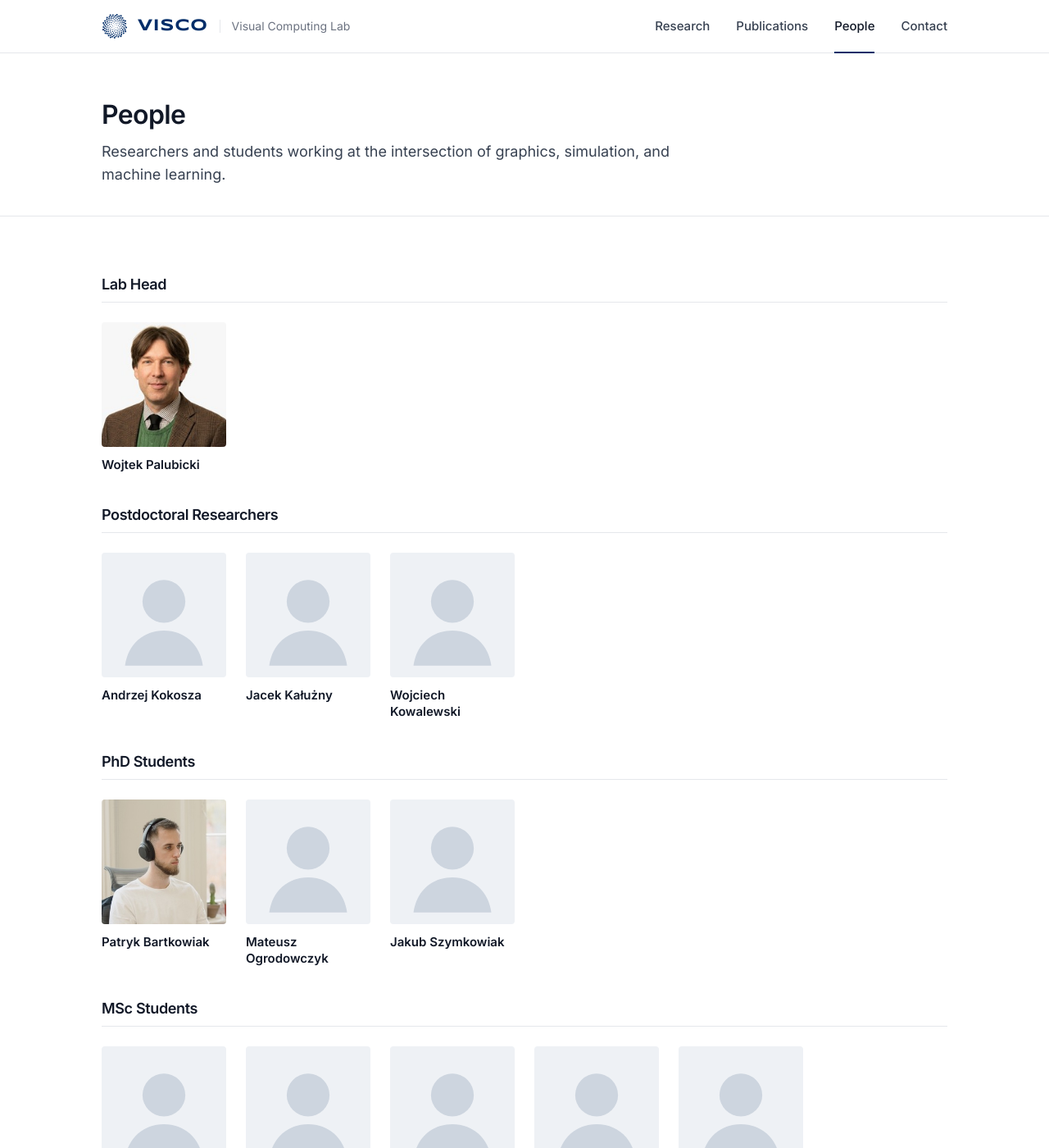
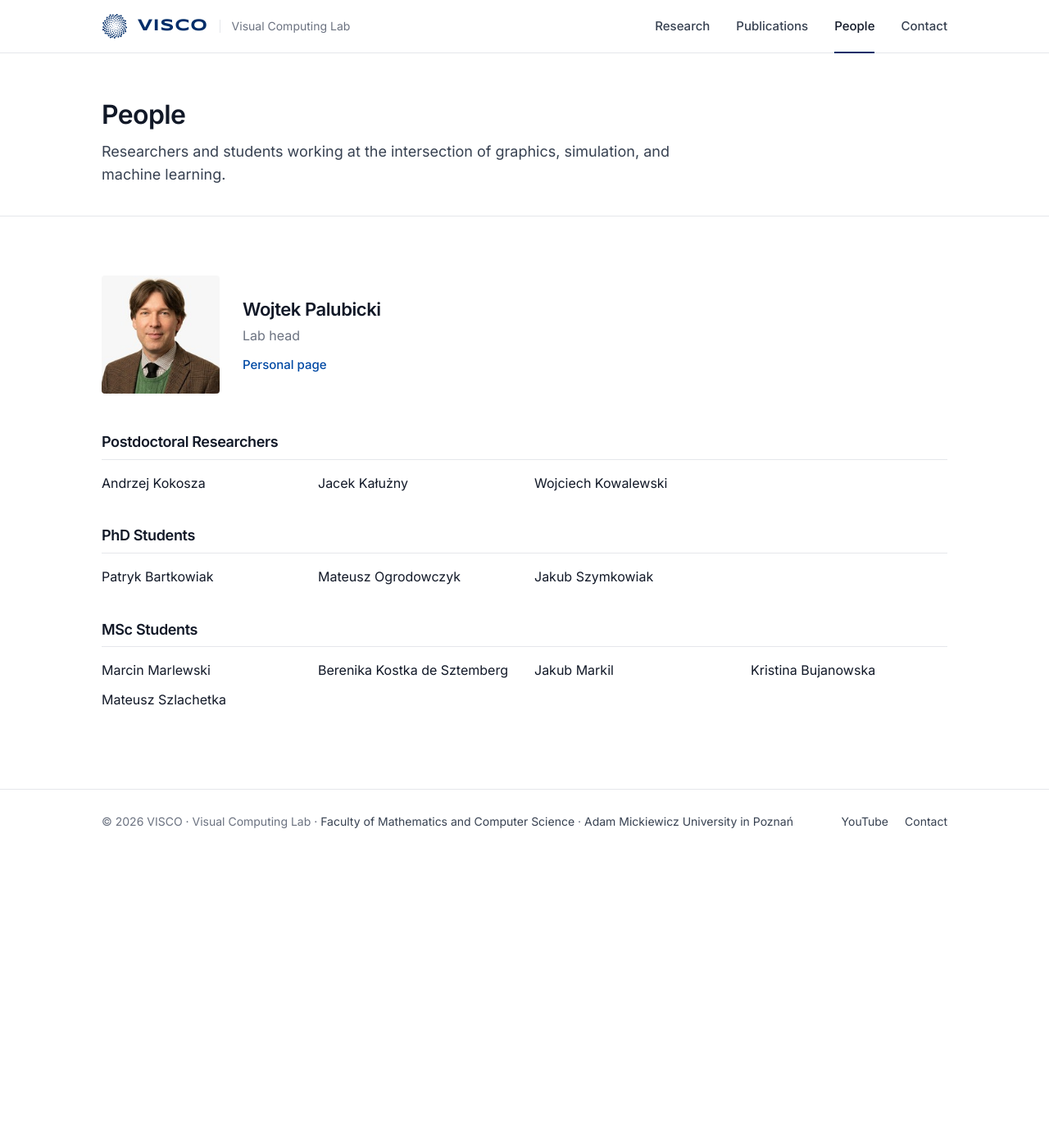
Before and after one commit to VisCoLab/VisCoLab.github.io, a Jekyll site: the page built from people.html, in a window 1280 px wide and 1400 px high. Shown: the whole window at 82% size. Built offline with Jekyll 4.4.1, drawn with Linux system fonts in a browser that asks for light colours; some of the changed text lies outside the part shown.

Commit message:
Contact: Google Maps above the details; People: names only, one photo
- Contact: a Google Maps embed of the faculty building (Collegium
  Mathematicum, Uniwersytetu Poznańskiego 4) heads the page, above the
  address, lab head and openings; the OpenStreetMap version is gone
- People: with photos for only two members, the page lists names by group;
  the lab head keeps a photo card. Research assistants (Aleksandra Krasicka,
  Karol Cyganik, Mateusz Draga) and the frequent-collaborators list are
  removed; Patryk's unused photo goes with them

Co-Authored-By: Claude Opus 5.5 <noreply@anthropic.com>

```diff
--- a/_config.yml
+++ b/_config.yml
@@ -22,6 +22,14 @@ university:
 
 youtube: https://www.youtube.com/@VCAMULab
 
+# The faculty building: the address on contact.html and the query for its
+# Google Maps embed (the place Google lists at that address).
+location:
+  building: Collegium Mathematicum
+  street: ul. Uniwersytetu Poznańskiego 4
+  city: 61-614 Poznań, Poland
+  maps_query: Wydział Matematyki i Informatyki UAM, Uniwersytetu Poznańskiego 4, 61-614 Poznań
+
 nav:
   - { title: Research, url: /research.html }
   - { title: Publications, url: /publications.html }
--- a/_includes/person.html
+++ /dev/null
@@ -1,12 +0,0 @@
-{%- assign p = include.person -%}
-<li class="person">
-  <span class="person-photo">
-    {%- if p.photo -%}
-      <img src="{{ '/images/people/' | append: p.photo | relative_url }}" alt="{{ p.name }}" loading="lazy" width="240" height="240">
-    {%- else -%}
-      <svg viewBox="0 0 64 64" aria-hidden="true" focusable="false"><circle cx="32" cy="25" r="11"/><path d="M12 58c1.5-11 9.5-18 20-18s18.5 7 20 18z"/></svg>
-    {%- endif -%}
-  </span>
-  <span class="person-name">{% if p.url %}<a href="{{ p.url }}">{{ p.name }}</a>{% else %}{{ p.name }}{% endif %}</span>
-  {%- if p.note %}<span class="person-note">{{ p.note }}</span>{% endif %}
-</li>
--- a/assets/css/main.css
+++ b/assets/css/main.css
@@ -134,20 +134,15 @@ ul { margin: 0; padding: 0; }
 .pub-links { display: flex; flex-wrap: wrap; gap: 4px 18px; margin: 8px 0 0; font-size: 0.875rem; font-weight: 500; }
 
 /* ---------- people ---------- */
-.group-title { font-size: 1.125rem; padding: 40px 0 10px; margin-bottom: 24px; border-bottom: 1px solid var(--line); }
-.group-title:first-child { padding-top: 0; }
-.people { list-style: none; display: grid; grid-template-columns: repeat(auto-fill, minmax(150px, 1fr)); gap: 32px 24px; }
-.person { display: flex; flex-direction: column; }
-.person-photo { display: block; aspect-ratio: 1 / 1; overflow: hidden; border-radius: var(--radius); background: #eef1f5; margin-bottom: 12px; }
-.person-photo img { width: 100%; height: 100%; object-fit: cover; }
-.person-photo svg { width: 100%; height: 100%; fill: #cdd5df; }
-.person-name { font-size: 0.9375rem; font-weight: 600; line-height: 1.35; }
-.person-name a { color: var(--ink); }
-.person-name a:hover { color: var(--link); }
-.person-note { font-size: 0.8125rem; color: var(--ink-3); }
-.collaborators { list-style: none; display: grid; grid-template-columns: repeat(auto-fill, minmax(240px, 1fr)); gap: 8px 24px; font-size: 0.9375rem; }
-.collaborators span { color: var(--ink-3); }
-.collaborators span::before { content: "· "; }
+.lead { display: flex; align-items: center; gap: 28px; padding-bottom: 8px; }
+.lead-photo { width: 144px; height: 144px; object-fit: cover; border-radius: var(--radius); background: var(--bg-soft); }
+.lead-name { margin: 0; font-size: 1.375rem; font-weight: 600; letter-spacing: -0.02em; }
+.lead-role { margin: 2px 0 10px; color: var(--ink-3); }
+.lead-link { margin: 0; font-size: 0.9375rem; font-weight: 500; }
+.group-title { font-size: 1.125rem; padding: 40px 0 10px; margin-bottom: 16px; border-bottom: 1px solid var(--line); }
+.names { list-style: none; display: grid; grid-template-columns: repeat(auto-fill, minmax(240px, 1fr)); gap: 10px 24px; font-size: 1rem; }
+.names a { color: var(--ink); }
+.names a:hover { color: var(--link); }
 
 /* ---------- research ---------- */
 .theme { display: grid; grid-template-columns: 320px minmax(0, 1fr); gap: 44px; padding: 44px 0; border-bottom: 1px solid var(--line); scroll-margin-top: 72px; }
@@ -168,6 +163,7 @@ ul { margin: 0; padding: 0; }
 .contact-grid h2 { margin-bottom: 8px; }
 .contact-grid p { color: var(--ink-2); margin-bottom: 28px; }
 #openings { scroll-margin-top: 72px; }
+.map { display: block; width: 100%; height: 420px; border: 1px solid var(--line); border-radius: var(--radius); margin-bottom: 48px; background: var(--bg-soft); }
 
 /* ---------- footer ---------- */
 .site-footer { border-top: 1px solid var(--line); color: var(--ink-3); font-size: 0.875rem; }
@@ -196,7 +192,8 @@ ul { margin: 0; padding: 0; }
   .cards { grid-template-columns: 1fr; }
   .pub { grid-template-columns: 112px minmax(0, 1fr); gap: 16px; }
   .supporter-logos { gap: 24px 48px; }
+  .map { height: 300px; }
   .supporter-logos img { height: calc(var(--h) * 0.7); }
-  .people { grid-template-columns: repeat(auto-fill, minmax(128px, 1fr)); gap: 24px 16px; }
+  .lead-photo { width: 112px; height: 112px; }
   .footer-inner { flex-direction: column; align-items: flex-start; }
 }
--- a/people.html
+++ b/people.html
@@ -3,27 +3,32 @@ title: People
 heading: People
 lede: Researchers and students working at the intersection of graphics, simulation, and machine learning.
 ---
-<section class="section">
+<section class="section section-last">
   <div class="wrap">
     {%- for g in site.data.people.groups -%}
       {%- assign members = site.data.people.members | where: "group", g.id -%}
-      {%- if members.size > 0 %}
+      {%- if members.size == 0 %}{% continue %}{% endif -%}
+      {%- if g.layout == "feature" %}
+      {%- for m in members %}
+    <div class="lead">
+      {%- if m.photo %}
+      <img class="lead-photo" src="{{ '/images/people/' | append: m.photo | relative_url }}" alt="{{ m.name }}" width="160" height="160">
+      {%- endif %}
+      <div>
+        <p class="lead-name">{{ m.name }}</p>
+        <p class="lead-role">{{ g.title }}</p>
+        {%- if m.url %}<p class="lead-link"><a href="{{ m.url }}">Personal page</a></p>{% endif %}
+      </div>
+    </div>
+      {%- endfor %}
+      {%- else %}
     <h2 class="group-title">{{ g.title }}</h2>
-    <ul class="people">
-      {%- for m in members -%}
-        {% include person.html person=m %}
-      {%- endfor -%}
+    <ul class="names">
+      {%- for m in members %}
+      <li>{% if m.url %}<a href="{{ m.url }}">{{ m.name }}</a>{% else %}{{ m.name }}{% endif %}</li>
+      {%- endfor %}
     </ul>
       {%- endif -%}
     {%- endfor %}
-
-    {%- if site.data.people.collaborators %}
-    <h2 class="group-title">Frequent collaborators</h2>
-    <ul class="collaborators">
-      {%- for c in site.data.people.collaborators %}
-      <li>{% if c.url %}<a href="{{ c.url }}">{{ c.name }}</a>{% else %}{{ c.name }}{% endif %} <span>{{ c.affiliation }}</span></li>
-      {%- endfor %}
-    </ul>
-    {%- endif %}
   </div>
 </section>
```
Also changed, not shown: _data/people.yml (+3 -16 lines), contact.html (+10 -3 lines), README.md, images/people/bartkowiak.jpg (deleted).
